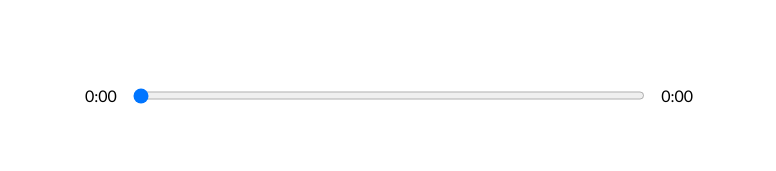
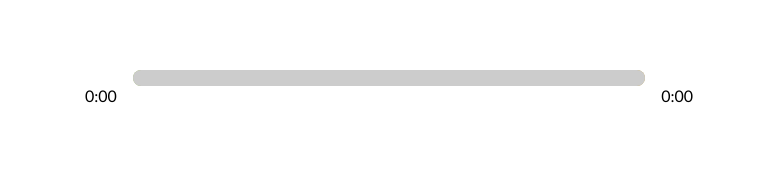
Before and after one commit to kceron/music-player, a React (Create React App) app: page / in a window 1280 px wide. Shown: the part 490-661 px from the top of the page, without its empty margins (251-1027 px from the left). Built offline with nearby package versions, Linux system fonts and the light colour scheme.

Commit message:
customizing range input

```diff
--- a/src/App.js
+++ b/src/App.js
@@ -4,7 +4,7 @@
 import Player from "./components/Player";
 import Song from "./components/Song";
 import Library from "./components/Library";
-import Nav from './components/Nav';
+import Nav from "./components/Nav";
 import data from "./data";
 
 function App() {
@@ -16,13 +16,24 @@
   const [songInfo, setSongInfo] = useState({
     currentTime: 0,
     duration: 0,
+    animationPercentage: 0,
   });
   const [libraryStatus, setLibraryStatus] = useState(false);
 
   const timeUpdateHandler = (e) => {
     const current = e.target.currentTime;
     const duration = e.target.duration;
-    setSongInfo({ ...songInfo, currentTime: current, duration });
+    // calculate percentage
+    const roundedCurrent = Math.round(current);
+    const roundedDuration = Math.round(duration);
+    const animation = Math.round((roundedCurrent / roundedDuration) * 100);
+
+    setSongInfo({
+      ...songInfo,
+      currentTime: current,
+      duration,
+      animationPercentage: animation,
+    });
   };
 
   return (
--- a/src/components/Player.js
+++ b/src/components/Player.js
@@ -17,9 +17,8 @@
   songInfo,
   songs,
   setCurrentSong,
-  setSongs
+  setSongs,
 }) => {
-
   useEffect(() => {
     // add active state
     const newSongs = songs.map((song) => {
@@ -27,15 +26,15 @@
         return {
           ...song,
           active: true,
-        }
+        };
       } else {
         return {
           ...song,
           active: false,
+        };
       }
-      }
-    })
-    setSongs(newSongs)
+    });
+    setSongs(newSongs);
   }, [currentSong]);
 
   const playSongHandler = () => {
@@ -67,19 +66,29 @@
     if (direction === "skip-back") {
       if ((currentIndex - 1) % songs.length === -1) {
         setCurrentSong(songs[songs.length - 1]);
-        playAudio(isPlaying, audioRef)
+        playAudio(isPlaying, audioRef);
         return;
       }
       setCurrentSong(songs[(currentIndex - 1) % songs.length]);
     }
     // check if song is playing
-    playAudio(isPlaying, audioRef)
+    playAudio(isPlaying, audioRef);
+  };
+  // add styles
+  const trackAnim = {
+    transform: `translateX(${songInfo.animationPercentage}%)`,
   };
 
   return (
     <div className="player">
       <div className="time-control">
         <p>{getTime(songInfo.currentTime)}</p>
+        <div
+          style={{
+            background: `linear-gradient(to right, ${currentSong.color[0]}, ${currentSong.color[1]}`,
+          }}
+          className="track"
+        >
           <input
             min={0}
             max={songInfo.duration || 0}
@@ -87,7 +96,9 @@
             onChange={dragHandler}
             type="range"
           />
-        <p>{songInfo.duration ? getTime(songInfo.duration): "0:00"}</p>
+          <div style={trackAnim} className="animate-track"></div>
+        </div>
+        <p>{songInfo.duration ? getTime(songInfo.duration) : "0:00"}</p>
       </div>
 
       <div className="play-control">
--- a/src/styles/_player.scss
+++ b/src/styles/_player.scss
@@ -11,7 +11,10 @@
   display: flex;
   input {
     width: 100%;
-    padding: 1rem 0rem;
+    // padding: 1rem 0rem;
+    -webkit-appearance: none;
+    background: transparent;
+    cursor: pointer;
   }
   p {
     padding: 1rem;
@@ -28,3 +31,32 @@
     cursor: pointer;
   }
 }
+
+input[type="range"]:focus {
+  outline: none;
+}
+input[type="range"]::-webkit-slider-thumb {
+  -webkit-appearance: none;
+  height: 16px;
+  width: 16px;
+}
+
+.track {
+  background: lightblue;
+  width: 100%;
+  height: 1rem;
+  position: relative;
+  border-radius: 1rem;
+  overflow: hidden;
+}
+
+.animate-track {
+  background: rgb(204, 204, 204);
+  width: 100%;
+  height: 100%;
+  position: absolute;
+  top: 0;
+  left: 0;
+  transform: translateX(0%);
+  pointer-events: none;
+}
```
Lines whose indentation alone changed are shown as unchanged.
